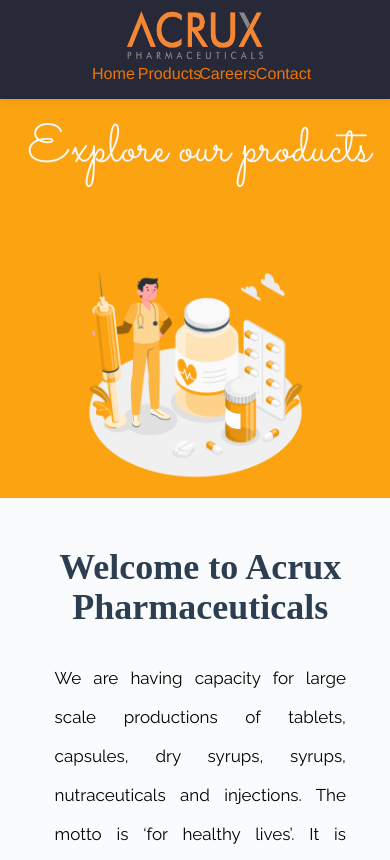
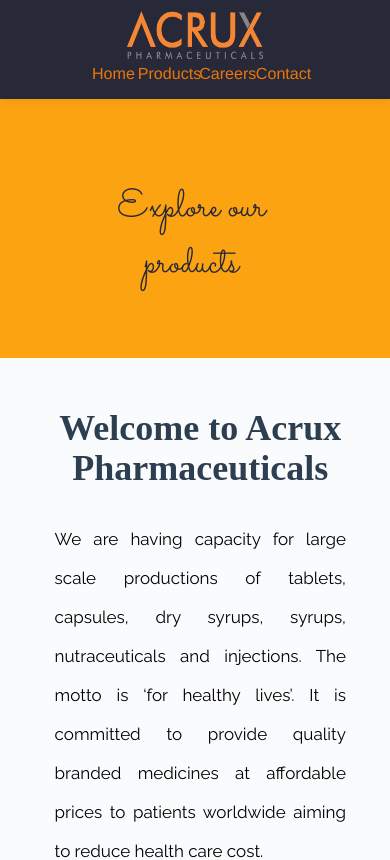
Before and after one commit to DevLCodes/acrux-pharma-site, a Vue app: page / in a window 390 px wide. Shown: the top 860 px of the page. Built offline with nearby package versions, Linux system fonts and the light colour scheme; a web font is replaced by a local one.

Commit message:
Responsive Home

```diff
--- a/src/components/Home.vue
+++ b/src/components/Home.vue
@@ -2,95 +2,81 @@
   <div class="home" id="home">
     <div class="home-banner">
       <div class="banner-components">
-          <div class="banner-title">
-            <p> Explore our products</P>
-          </div>
-          <div class="banner-image">
-            <img :src="image"/>
-          </div>
+        <p>Explore our products</p>
+        <img :src="image" />
       </div>
     </div>
   </div>
 </template>
 
 <script>
-    import image from "../assets/home-banner-flat.png"
+import image from "../assets/home-banner-flat.png";
 
 export default {
   data: function () {
     return {
-                image: image
+      image: image,
+    };
+  },
+};
+</script>
+
+<style lang="scss">
+.home-banner {
+  background-color: #fca311;
+  .banner-components {
+    width: 100%;
+    display: flex;
+    flex-flow: row wrap;
+    align-items: center;
+    justify-content: center;
+    p {
+      max-width: 380px;
+      font-family: Sacramento;
+      font-size: 6.35em;
+      color: #272838;
+    }
+    img {
+      max-width: 350px;
+      height: auto;
+      margin-left: 5rem;
     }
   }
 }
-</script>
-
-<style lang="scss">
-.home-banner{
-    height: 385px;
-    background-color: #FCA311;
-    display: inline-flex;
-    width: -webkit-fill-available;
-    .banner-components{
-        margin: 10px 17%;
-        width: 80%;
-        display: inline-block;
-        .banner-title{
-
+@media only screen and (max-width: 920px) {
+  .home-banner {
+    .banner-components {
+      p {
+        font-size: 3.25em;
+        max-width: 250px;
       }
-        .banner-image{
-
-        }
-          p{
-            position: absolute;
-            width: 20%;
-            font-family: Sacramento;
-            font-style: normal;
-            font-weight: normal;
-            font-size: 6.35em;
-            line-height: 121px;
-            color: #FBF8F8;
-            margin: 3% 60px 10px;
-        }
-        img{
-        position: absolute;
-        max-width: 350px;
-        height: auto;
-        margin: 0% 2%;
+      img {
+        max-width: 300px;
       }
     }
   }
-@media only screen and (max-width: 600px) {
-
-.home-banner{
-
-    .banner-components{
-       margin: 16px 7%;
-       width: 98%;
-       display: inline-block;
-        .banner-title{
-          margin: 11% 0%;
-          min-height: 3%;
-        }
-        .banner-image{
 
 }
-      p{
-        position: absolute;
-        width: auto;
-        font-family: Sacramento;
-        font-style: normal;
-        font-weight: normal;
-        font-size: 3.75em;
-        line-height: 55px;
-        color: #FBF8F8;
-        margin: initial;
+@media only screen and (max-width: 660px) {
+  .home-banner {
+    .banner-components {
+      width: 98%;
+      p {
+        font-size: 2.75em;
       }
-      img{
-      position: inherit;
-      max-width: 237px;
+      img {
+        max-width: 200px;
         height: auto;
-      margin: 23% 10px 10px;
+      }
+    }
+  }
+}
+  @media only screen and (max-width: 540px) {
+    .home-banner {
+      padding: 2rem 0.5rem;
+      .banner-components {
+        img {
+          display: none;
         }
       }
     }
--- a/src/components/header/Header.vue
+++ b/src/components/header/Header.vue
@@ -116,7 +116,15 @@
 
 html, body {margin: 0;width: 100%;height: 100%; font-size: 14px; font-family: 'Roboto', sans-serif;}
 * {box-sizing: border-box;}
-body {background-color: #FCA311;padding-top: 113px; overflow-x: hidden; &.display_menu{overflow-y: hidden;}}
+body {
+	background-color: #FCA311;
+	padding-top: 64px;
+	overflow-x: hidden;
+
+	&.display_menu{
+		overflow-y: hidden;
+	}
+}
 ul {padding: 0; margin: 0;}
 li {list-style: none;}
 //.wrap {max-width: 1024px; min-width: 320px;}
@@ -177,7 +185,7 @@
 
 
 @media screen and (max-width: 660px) {
-	body {padding-top: 70px;}
+	body {padding-top: 113px;}
 	header {
 		max-height: 100px;
 	}
```
Lines whose indentation alone changed are shown as unchanged.
